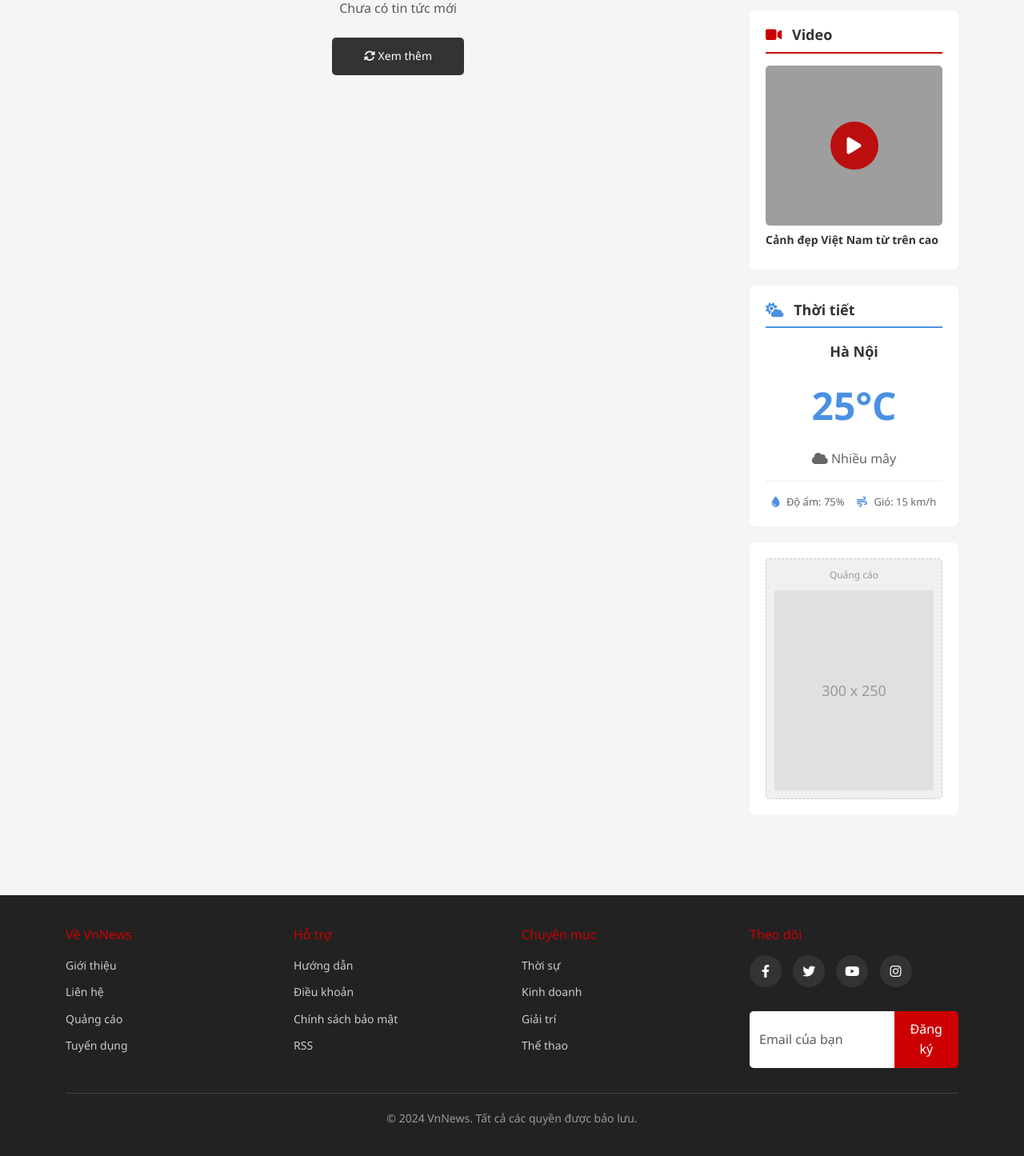
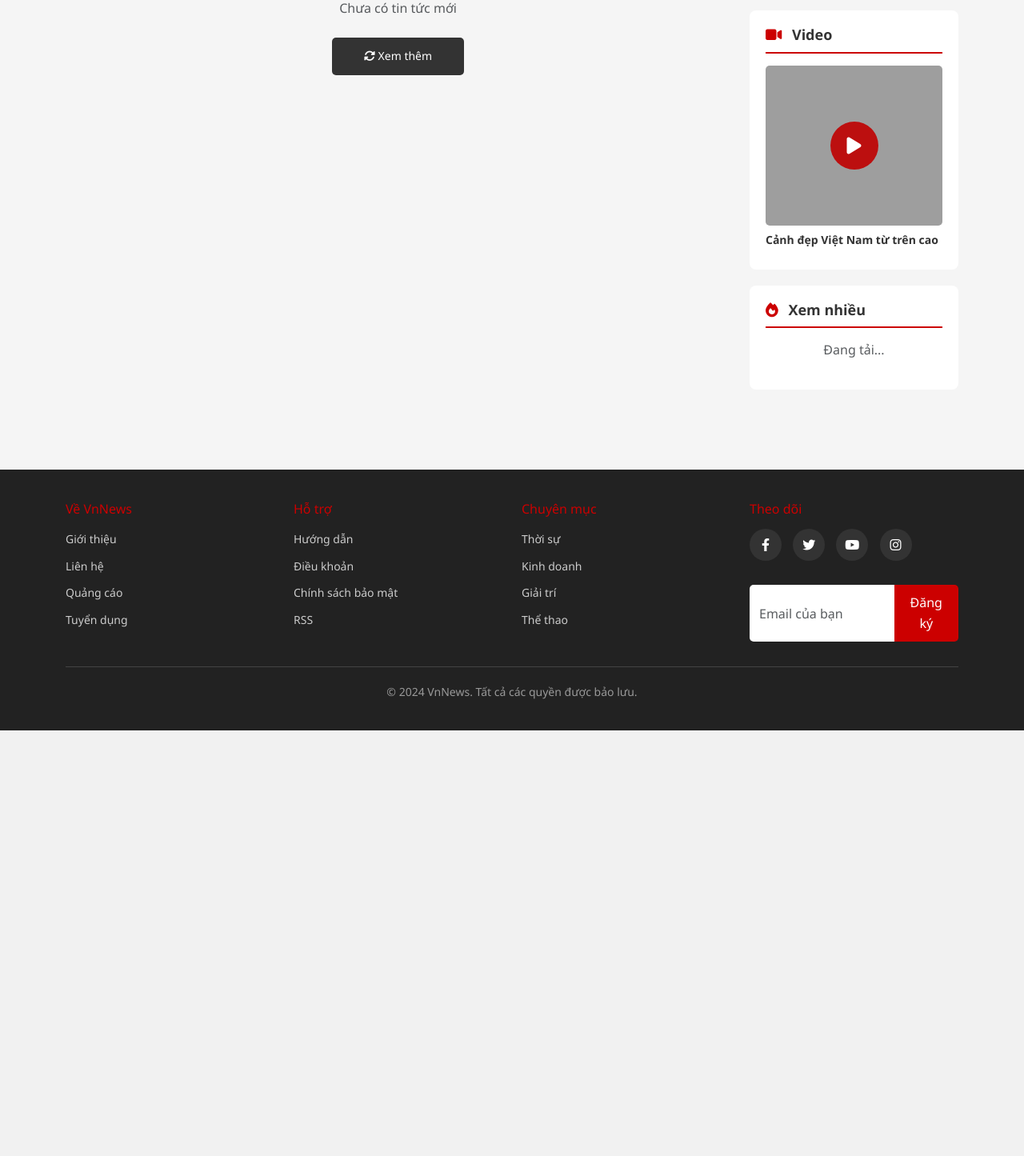
Before and after one commit to dinhythuc240594/news, a Flask app: page / in a window 1280 px wide. Shown: the part 344-1789 px from the top of the page at 80% size. After the commit the page ends 1257 px from the top, so only its background shows below. Run offline with Flask 3, Linux system fonts and the light colour scheme; data that the repository does not hold is empty; grey boxes are pictures that could not be loaded.

Commit message:
update widget weather

```diff
--- a/src/templates/client/index.html
+++ b/src/templates/client/index.html
@@ -155,36 +155,12 @@
                     </aside>
 
                     <!-- Weather -->
-                    <aside class="sidebar-widget weather-widget">
+                    <aside class="sidebar-widget">
                         <h3 class="widget-title">
-                            <i class="fas fa-cloud-sun"></i> Thời tiết
+                            <i class="fas fa-fire"></i> Xem nhiều
                         </h3>
-                        <div class="weather-content">
-                            <div class="city-name">Hà Nội</div>
-                            <div class="temperature">25°C</div>
-                            <div class="weather-desc">
-                                <i class="fas fa-cloud"></i> Nhiều mây
-                            </div>
-                            <div class="weather-details">
-                                <div class="detail-item">
-                                    <i class="fas fa-tint"></i>
-                                    <span>Độ ẩm: 75%</span>
-                                </div>
-                                <div class="detail-item">
-                                    <i class="fas fa-wind"></i>
-                                    <span>Gió: 15 km/h</span>
-                                </div>
-                            </div>
-                        </div>
-                    </aside>
-
-                    <!-- Ads -->
-                    <aside class="sidebar-widget">
-                        <div class="ads-box">
-                            <span>Quảng cáo</span>
-                            <div class="ads-content">
-                                300 x 250
-                            </div>
+                        <div class="most-read-list">
+                            <p class="text-muted text-center">Đang tải...</p>
                         </div>
                     </aside>
                 </div>
```
Also changed, not shown: src/templates/client/category.html (+0 -10 lines), src/templates/client/news_detail.html (+0 -10 lines), src/templates/client/search.html (+0 -10 lines).
